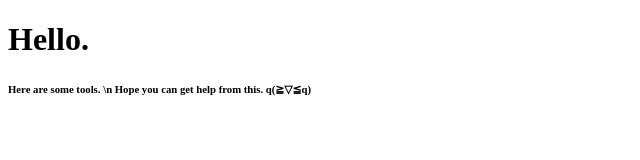
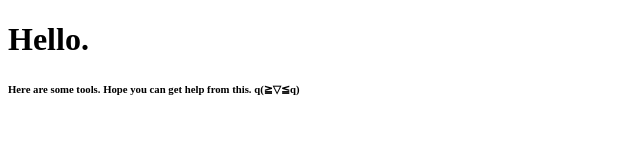
Before and after one commit to xxjingyi/tools, a plain HTML site: page index.html in a window 1280 px wide. Shown: the full height of the page, 0-640 px from the left. Drawn offline with Linux system fonts and the light colour scheme.

Commit message:
Update index.html

```diff
--- a/index.html
+++ b/index.html
@@ -7,7 +7,7 @@
     <body>
         <div>
             <h1>Hello.</h1>
-            <h6>Here are some tools. \n Hope you can get help from this. q(≧▽≦q)</h6>
+            <h6>Here are some tools. Hope you can get help from this. q(≧▽≦q)</h6>
         </div>
     </body>
 </html>
```
